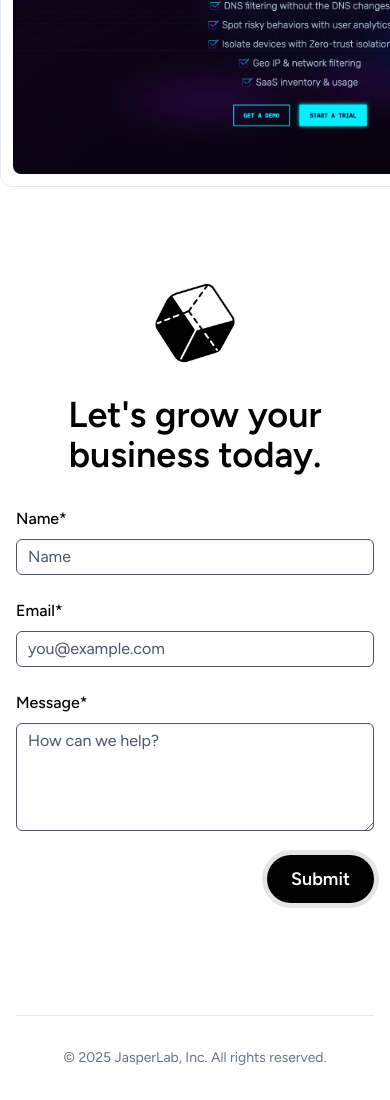
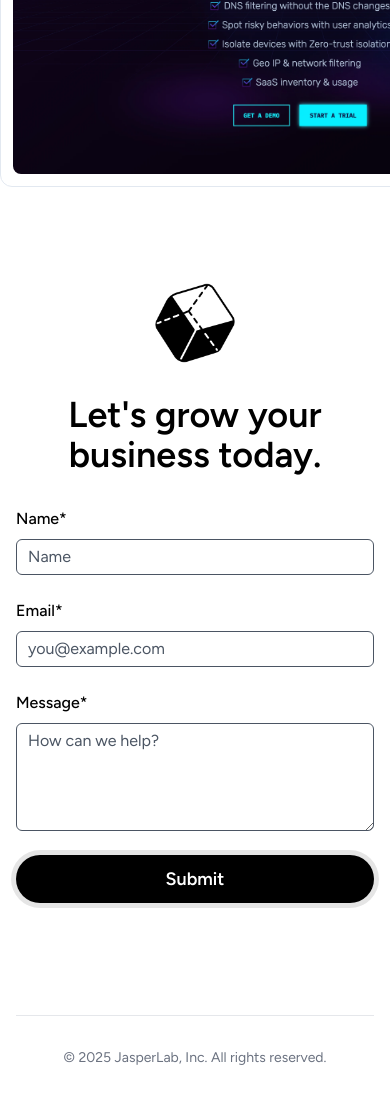
Before and after one commit to jnaples/jasper-lab, a Next.js app: page / in a window 390 px wide. Shown: the part 757-1857 px from the top of the page. Built offline with nearby package versions, Linux system fonts and the light colour scheme.

Commit message:
feat: change button size on mobile

```diff
--- a/src/app/globals.css
+++ b/src/app/globals.css
@@ -21,37 +21,7 @@ textarea:-webkit-autofill:focus,
 select:-webkit-autofill,
 select:-webkit-autofill:hover,
 select:-webkit-autofill:focus {
-  -webkit-box-shadow: 0 0 0px 1000px black inset !important;
-  -webkit-text-fill-color: white !important; /* Text color */
+  -webkit-box-shadow: 0 0 0px 1000px white inset !important;
+  -webkit-text-fill-color: black !important; /* Text color */
   transition: background-color 300s ease-in-out 0s;
 }
-
-/* body {
-  font-family: Arial, Helvetica, sans-serif;
-} */
-/*
-.tag::before {
-  height: 1.5rem;
-  width: 1.5rem;
-  content: "";
-  position: absolute;
-  background-color: transparent;
-  top: .7px;
-  left: -1.5rem;
-  z-index: 8;
-  border-top-right-radius: 1rem;
-  box-shadow: .7rem -.1rem #ffffff;
-}
-
-.tag::after {
-  height: 1.5rem;
-  width: 1.5rem;
-  content: "";
-  position: absolute;
-  background-color: transparent;
-  top: .7px;
-  left: -1.5rem;
-  z-index: 8;
-  border-top-right-radius: 1rem;
-  box-shadow: .7rem -.1rem #ffffff;
-} */
--- a/src/components/ContactUsForm.jsx
+++ b/src/components/ContactUsForm.jsx
@@ -94,6 +94,7 @@ function ContactUsForm() {
         />
       </FormRow>
       <Button
+        className="w-full md:w-fit"
         text={isSubmitting ? "Submitting" : "Submit"}
         type="submit"
         disabled={isSubmitting}
```
